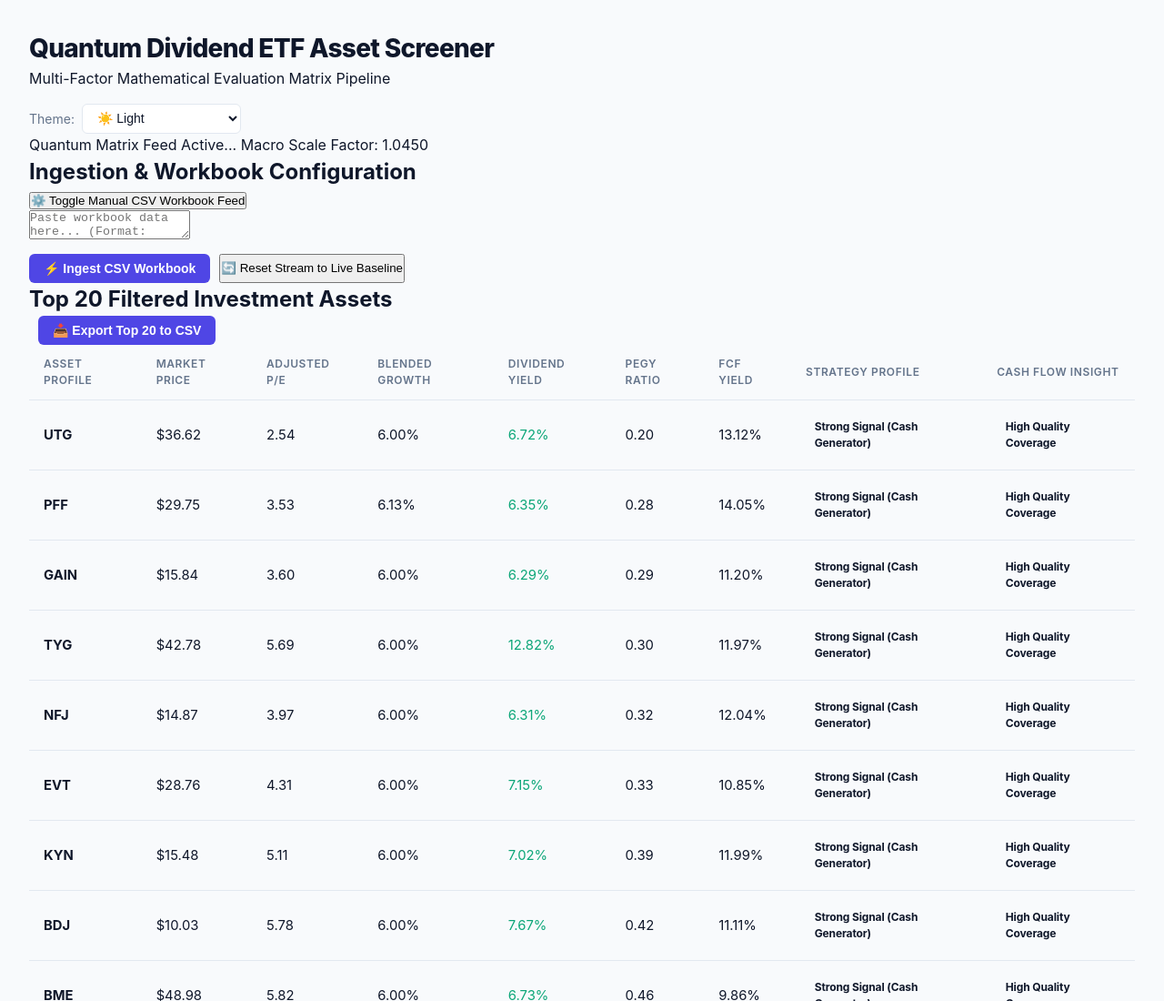
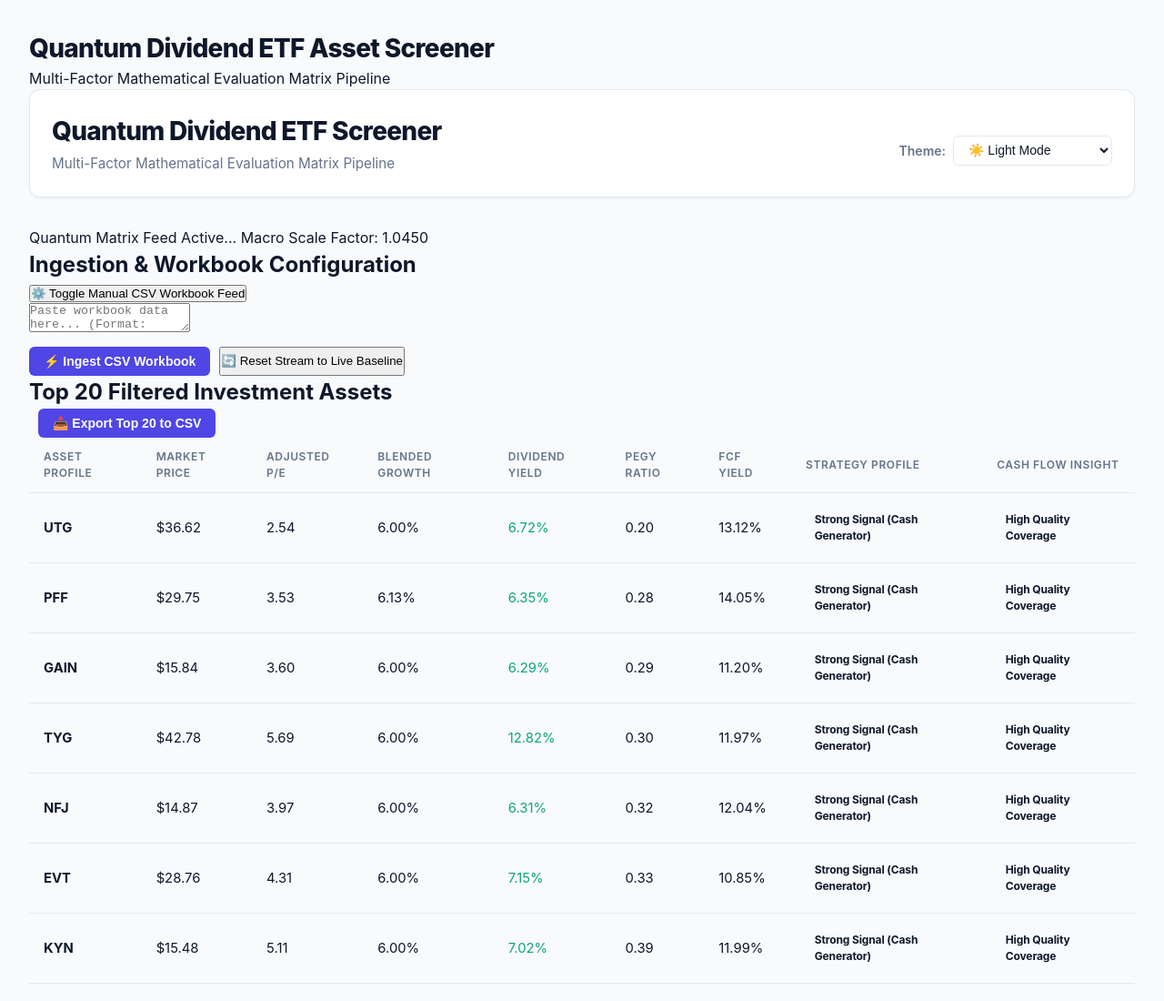
Before and after one commit to RHood78/etf-screener, a plain HTML site: page index.html in a window 1280 px wide. Shown: the top 1100 px of the page at 91% size. Drawn offline with Linux system fonts and the light colour scheme.

Commit message:
Refactor theme switcher panel in index.html

```diff
--- a/index.html
+++ b/index.html
@@ -12,14 +12,23 @@
             <h1>Quantum Dividend ETF Asset Screener</h1>
             <p class="subtitle">Multi-Factor Mathematical Evaluation Matrix Pipeline</p>
         </div>
-        <div class="theme-switcher-panel">
-            <label for="theme-select" style="color: var(--text-muted); font-size: 14px;">Theme:</label>
-            <select id="theme-select" class="theme-dropdown-control">
-                <option value="light">☀️ Light</option>
-                <option value="dark">🌙 Dark</option>
-                <option value="system">💻 System Default</option>
-            </select>
+        <div class="screener-card-frame" style="display: flex; justify-content: space-between; align-items: center; wrap: wrap; gap: 1rem;">
+            <div>
+                <h1 id="matrix-title">Quantum Dividend ETF Screener</h1>
+                <p class="subtitle-header">Multi-Factor Mathematical Evaluation Matrix Pipeline</p>
+            </div>
+
+            <!-- Dynamic Theme Swapping Dashboard Controller -->
+            <div class="theme-switcher-panel">
+                <label for="theme-select" style="color: var(--text-muted); font-size: 0.875rem; font-weight: 600;">Theme:</label>
+                <select id="theme-select" class="theme-dropdown-control">
+                    <option value="light">☀️ Light Mode</option>
+                    <option value="dark">🌙 Dark Mode</option>
+                    <option value="system">💻 System Default</option>
+                </select>
+            </div>
         </div>
+
     </header>
     <main>
         <div class="macro-banner">
```
